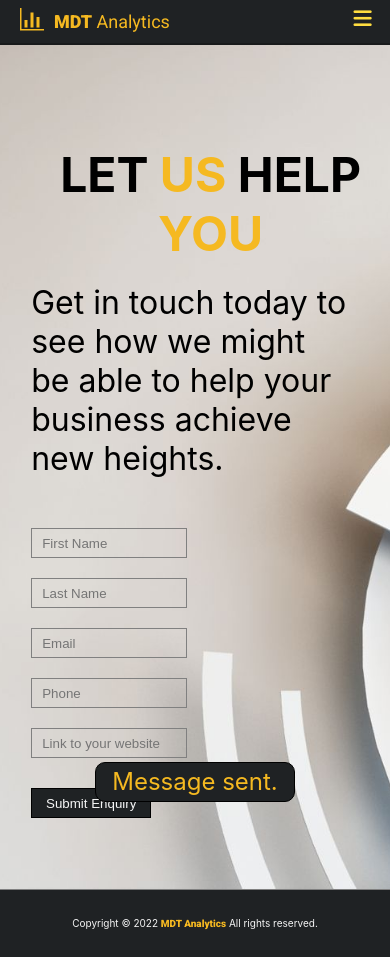
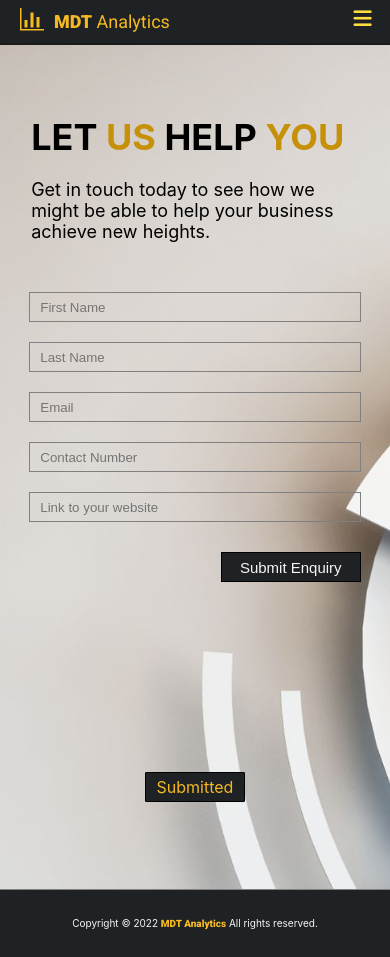
Before and after one commit to Mohammad-Afsari/mdtanalytics, a React (Create React App) app: page /contact in a window 390 px wide. Built offline with nearby package versions, Linux system fonts and the light colour scheme.

Commit message:
contacts (mac): styling complete

```diff
--- a/src/components/Contact/Contact.css
+++ b/src/components/Contact/Contact.css
@@ -1,5 +1,5 @@
 :root {
-  --themeColor: #f5b921;
+  --themeColor: #c69009;
 }
 .contactsContainer {
   height: 100vh;
@@ -18,11 +18,16 @@
 .contactForm input {
   background-color: rgba(0, 0, 0, 0);
   border: 1px solid grey;
-  height: 30px;
+  height: 35px;
   width: 40vw;
   padding-left: 10px;
   margin: 10px 0;
-  color: whitesmoke;
+  color: black;
+}
+
+.contactForm input:hover {
+  box-shadow: 0 0 10px whitesmoke;
+  transition: 0.3s;
 }
 
 .contactsHeader {
@@ -38,7 +43,7 @@
 }
 
 .contactsMsg {
-  font-size: 32px;
+  font-size: 26px;
   margin-bottom: 40px;
   padding-left: 8vw;
   text-align: left;
@@ -52,21 +57,28 @@
   bottom: 5%;
   z-index: 10;
   height: 40px;
-  width: 200px;
+  width: 140px;
   margin: 0 auto;
   font-size: 24px;
   color: #f5b921;
   border: 1px solid black;
   background-color: #1f2224;
-  border-radius: 10px;
+  border-radius: 1px;
   display: flex;
   align-items: center;
   justify-content: center;
 }
 
+.submitContainer {
+  width: 100%;
+  display: flex;
+  justify-content: flex-end;
+}
+
 .submitBtn {
-  height: 30px;
-  width: 120px;
+  font-size: 18px;
+  height: 40px;
+  width: 160px;
   background-color: #1f2224;
   color: whitesmoke;
   border: 1px solid black;
@@ -78,3 +90,77 @@
   cursor: pointer;
   transition: 0.3s;
 }
+
+/* ===============================
+            Tablets
+=============================== */
+@media (max-width: 769px) {
+  .contactsHeader {
+    font-size: 36px;
+  }
+
+  .contactsMsg {
+    font-size: 18px;
+  }
+
+  .submitBtn {
+    font-size: 16px;
+    height: 30px;
+    width: 140px;
+  }
+
+  .userMessage {
+    font-size: 20px;
+    height: 38px;
+    width: 120px;
+  }
+}
+
+@media (max-width: 480px) {
+  .contactsHeader {
+    font-size: 36px;
+    padding-top: 70px;
+    padding-left: 8vw;
+    text-align: left;
+    width: 100vw;
+  }
+
+  .contactsMsg {
+    font-size: 18px;
+    /* width: 80vw; */
+  }
+
+  .contactForm {
+    display: flex;
+    width: 100vw;
+    padding: 0;
+    align-items: center;
+  }
+
+  .contactForm input {
+    height: 30px;
+  }
+
+  .contactForm input {
+    width: 85vw;
+  }
+
+  .submitContainer {
+    display: flex;
+    width: 85vw;
+    padding: 0;
+    margin: 0;
+  }
+
+  .submitBtn {
+    font-size: 15px;
+    height: 30px;
+    width: 140px;
+  }
+
+  .userMessage {
+    font-size: 16px;
+    height: 30px;
+    width: 100px;
+  }
+}
--- a/src/components/Contact/Contact.js
+++ b/src/components/Contact/Contact.js
@@ -1,6 +1,8 @@
 import "./Contact.css";
 import contacts from "../../img/contacts.jpg";
 import { useState } from "react";
+import React, { useRef } from "react";
+import emailjs from "@emailjs/browser";
 
 const Contact = () => {
   const [firstName, setFirstName] = useState(null);
@@ -9,7 +11,27 @@ const Contact = () => {
   const [phone, setPhone] = useState(null);
   const [website, setWebsite] = useState(null);
 
-  const handleSubmit = () => {};
+  const handleSubmit = (e) => {
+    e.preventDefault();
+    console.log(e.target.children[0].value);
+    const userEnquiry = { firstName, lastName, email, phone, website };
+
+    // emailjs
+    //   .sendForm(
+    //     "YOUR_SERVICE_ID",
+    //     "YOUR_TEMPLATE_ID",
+    //     form.current,
+    //     "YOUR_PUBLIC_KEY"
+    //   )
+    //   .then(
+    //     (result) => {
+    //       console.log(result.text);
+    //     },
+    //     (error) => {
+    //       console.log(error.text);
+    //     }
+    //   );
+  };
 
   return (
     <div
@@ -31,38 +53,45 @@ const Contact = () => {
       <form className="container contactForm" onSubmit={handleSubmit}>
         <input
           onChange={(e) => setFirstName(e.target.value)}
+          name="firstName"
           type="text"
           placeholder="First Name"
           required
         ></input>
         <input
           onChange={(e) => setLastName(e.target.value)}
+          name="lastName"
           type="text"
           placeholder="Last Name"
           required
         ></input>
         <input
           onChange={(e) => setEmail(e.target.value)}
+          name="email"
           type="email"
           placeholder="Email"
           required
         ></input>
         <input
           onChange={(e) => setPhone(e.target.value)}
+          name="contactNumber"
           type="number"
-          placeholder="Phone"
+          placeholder="Contact Number"
           required
         ></input>
         <input
           onChange={(e) => setWebsite(e.target.value)}
+          name="websiteLink"
           type="text"
           placeholder="Link to your website"
         ></input>
-        <button type="submit" className="submitBtn">
-          Submit Enquiry
-        </button>
+        <div className="submitContainer">
+          <button type="submit" className="submitBtn">
+            Submit Enquiry
+          </button>
+        </div>
       </form>
-      <div className="userMessage">Message sent.</div>
+      <div className="userMessage">Submitted</div>
     </div>
   );
 };
--- a/src/components/Services/Services.js
+++ b/src/components/Services/Services.js
@@ -33,7 +33,7 @@ const Services = () => {
         className="servicesIntro"
       >
         <section className="title">Consulting Services</section>
-        <section className="subTitle">Gaurenteed success</section>
+        <section className="subTitle">Gauranteed success</section>
         <div className="mouse_scroll" onClick={handleClick}>
           <div className="mouse">
             <div className="wheel"></div>
```
Also changed, not shown: package.json (+1 -8 lines), 1 other file (tests, documents, lock files or other folders).
